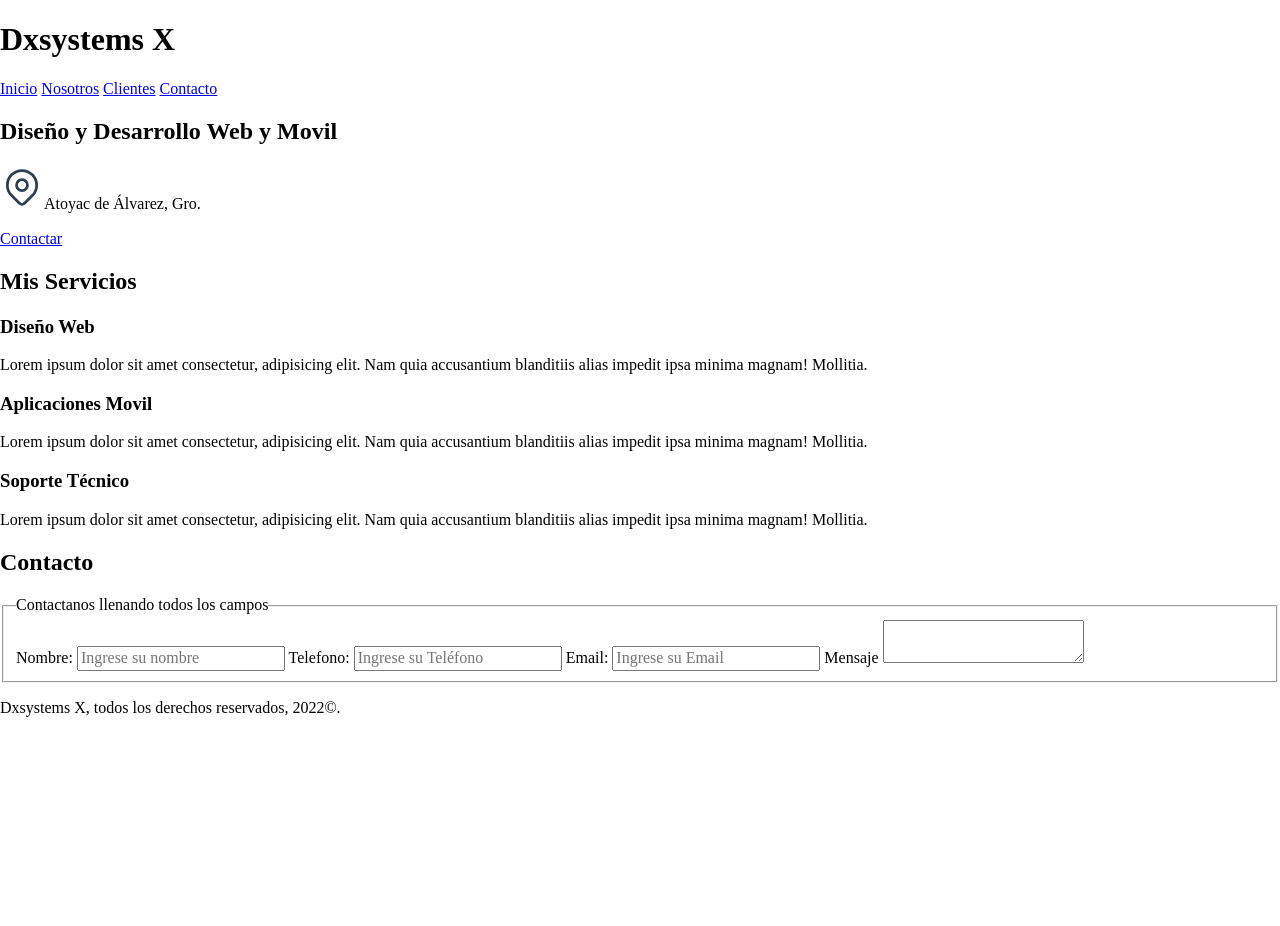
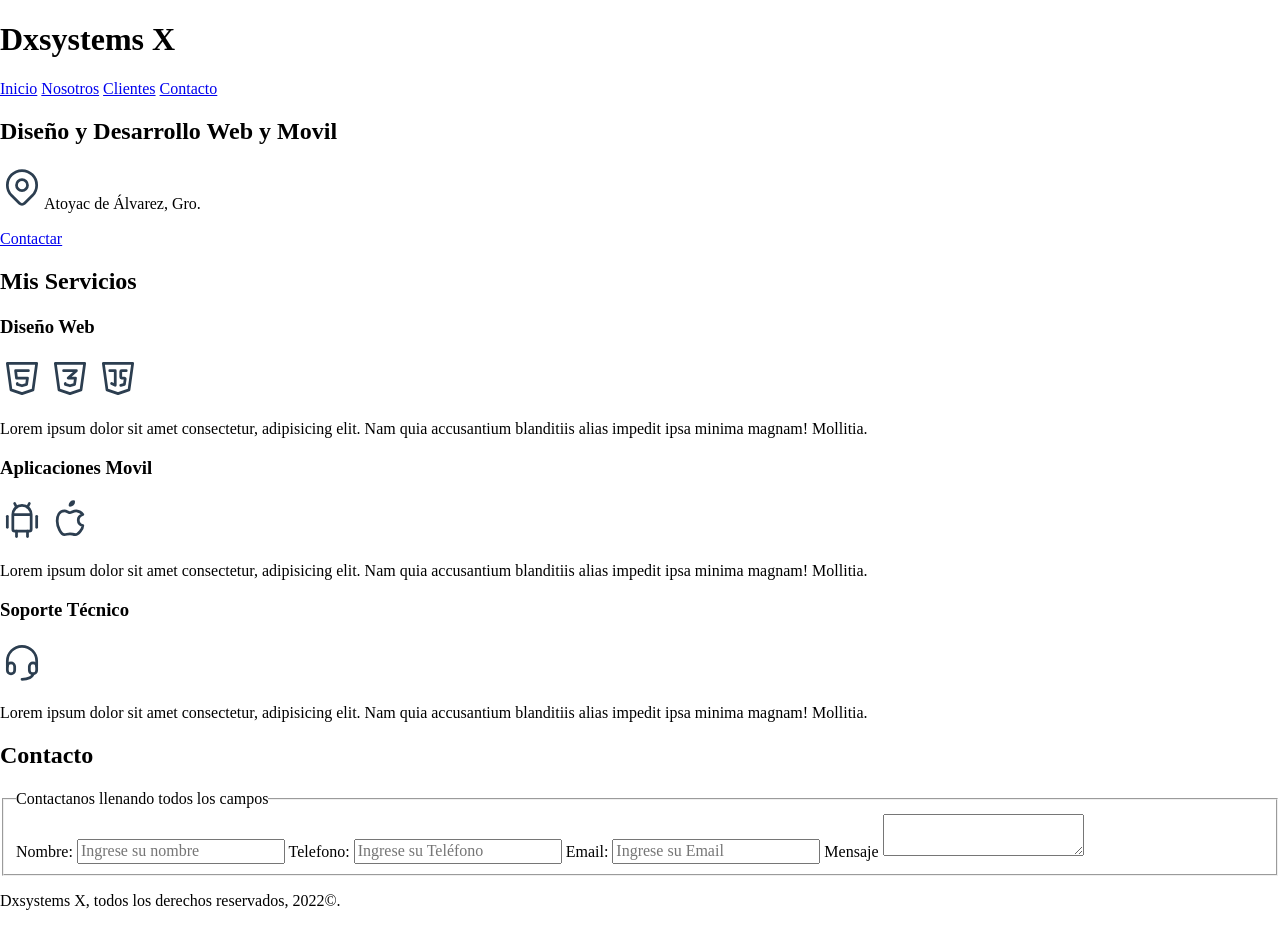
Before and after one commit to darkclawx/dxsystemsx, a plain HTML site: page index.html in a window 1280 px wide. Before the commit the page ends 800 px from the top, so only its background shows below. Drawn offline with Linux system fonts and the light colour scheme.

Commit message:
On branch main Your branch is up to date with 'origin/main'. modified:   index.html

```diff
--- a/index.html
+++ b/index.html
@@ -41,16 +41,54 @@
 
     <section>
         <h3>Diseño Web</h3>
+        <svg xmlns="http://www.w3.org/2000/svg" class="icon icon-tabler icon-tabler-brand-html5" width="44" height="44" viewBox="0 0 24 24" stroke-width="1.5" stroke="#2c3e50" fill="none" stroke-linecap="round" stroke-linejoin="round">
+            <path stroke="none" d="M0 0h24v24H0z" fill="none"/>
+            <path d="M20 4l-2 14.5l-6 2l-6 -2l-2 -14.5z" />
+            <path d="M15.5 8h-7l.5 4h6l-.5 3.5l-2.5 .75l-2.5 -.75l-.1 -.5" />
+          </svg>
+          <svg xmlns="http://www.w3.org/2000/svg" class="icon icon-tabler icon-tabler-brand-css3" width="44" height="44" viewBox="0 0 24 24" stroke-width="1.5" stroke="#2c3e50" fill="none" stroke-linecap="round" stroke-linejoin="round">
+            <path stroke="none" d="M0 0h24v24H0z" fill="none"/>
+            <path d="M20 4l-2 14.5l-6 2l-6 -2l-2 -14.5z" />
+            <path d="M8.5 8h7l-4.5 4h4l-.5 3.5l-2.5 .75l-2.5 -.75l-.1 -.5" />
+          </svg>
+          <svg xmlns="http://www.w3.org/2000/svg" class="icon icon-tabler icon-tabler-brand-javascript" width="44" height="44" viewBox="0 0 24 24" stroke-width="1.5" stroke="#2c3e50" fill="none" stroke-linecap="round" stroke-linejoin="round">
+            <path stroke="none" d="M0 0h24v24H0z" fill="none"/>
+            <path d="M20 4l-2 14.5l-6 2l-6 -2l-2 -14.5z" />
+            <path d="M7.5 8h3v8l-2 -1" />
+            <path d="M16.5 8h-2.5a0.5 .5 0 0 0 -.5 .5v3a0.5 .5 0 0 0 .5 .5h1.423a0.5 .5 0 0 1 .495 .57l-.418 2.93l-2 .5" />
+          </svg>
         <p>Lorem ipsum dolor sit amet consectetur, adipisicing elit. Nam quia accusantium blanditiis alias impedit ipsa minima magnam! Mollitia.</p>
     </section>
 
     <section>
         <h3>Aplicaciones Movil</h3>
+        <svg xmlns="http://www.w3.org/2000/svg" class="icon icon-tabler icon-tabler-brand-android" width="44" height="44" viewBox="0 0 24 24" stroke-width="1.5" stroke="#2c3e50" fill="none" stroke-linecap="round" stroke-linejoin="round">
+            <path stroke="none" d="M0 0h24v24H0z" fill="none"/>
+            <line x1="4" y1="10" x2="4" y2="16" />
+            <line x1="20" y1="10" x2="20" y2="16" />
+            <path d="M7 9h10v8a1 1 0 0 1 -1 1h-8a1 1 0 0 1 -1 -1v-8a5 5 0 0 1 10 0" />
+            <line x1="8" y1="3" x2="9" y2="5" />
+            <line x1="16" y1="3" x2="15" y2="5" />
+            <line x1="9" y1="18" x2="9" y2="21" />
+            <line x1="15" y1="18" x2="15" y2="21" />
+          </svg>
+          <svg xmlns="http://www.w3.org/2000/svg" class="icon icon-tabler icon-tabler-brand-apple" width="44" height="44" viewBox="0 0 24 24" stroke-width="1.5" stroke="#2c3e50" fill="none" stroke-linecap="round" stroke-linejoin="round">
+            <path stroke="none" d="M0 0h24v24H0z" fill="none"/>
+            <path d="M9 7c-3 0 -4 3 -4 5.5c0 3 2 7.5 4 7.5c1.088 -.046 1.679 -.5 3 -.5c1.312 0 1.5 .5 3 .5s4 -3 4 -5c-.028 -.01 -2.472 -.403 -2.5 -3c-.019 -2.17 2.416 -2.954 2.5 -3c-1.023 -1.492 -2.951 -1.963 -3.5 -2c-1.433 -.111 -2.83 1 -3.5 1c-.68 0 -1.9 -1 -3 -1z" />
+            <path d="M12 4a2 2 0 0 0 2 -2a2 2 0 0 0 -2 2" />
+          </svg>
         <p>Lorem ipsum dolor sit amet consectetur, adipisicing elit. Nam quia accusantium blanditiis alias impedit ipsa minima magnam! Mollitia.</p>
     </section>
 
     <section>
         <h3>Soporte Técnico</h3>
+        <svg xmlns="http://www.w3.org/2000/svg" class="icon icon-tabler icon-tabler-headset" width="44" height="44" viewBox="0 0 24 24" stroke-width="1.5" stroke="#2c3e50" fill="none" stroke-linecap="round" stroke-linejoin="round">
+            <path stroke="none" d="M0 0h24v24H0z" fill="none"/>
+            <rect x="4" y="13" rx="2" width="4" height="6" />
+            <rect x="16" y="13" rx="2" width="4" height="6" />
+            <path d="M4 15v-3a8 8 0 0 1 16 0v3" />
+            <path d="M18 19a6 3 0 0 1 -6 3" />
+          </svg>
         <p>Lorem ipsum dolor sit amet consectetur, adipisicing elit. Nam quia accusantium blanditiis alias impedit ipsa minima magnam! Mollitia.</p>
     </section>
 
```
